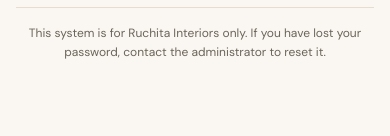
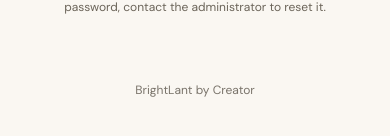
Before and after one commit to Uzair-hp/rims_Demo, a React (Vite) app in the folder frontend/: page /login in a window 390 px wide. Shown: the part 662-798 px from the top of the page. Built offline with nearby package versions, Linux system fonts and the light colour scheme; no server answers.

Commit message:
feat: improve mobile UI and add BrightLant branding

```diff
--- a/frontend/src/components/layout/AppShell.jsx
+++ b/frontend/src/components/layout/AppShell.jsx
@@ -6,6 +6,7 @@
 import BrandLockup from './BrandLockup.jsx'
 import ApiStatus from './ApiStatus.jsx'
 import ThemeToggle from './ThemeToggle.jsx'
+import AttributionFooter from './AttributionFooter.jsx'
 import Sheet from '../ui/Sheet.jsx'
 import SheetList from '../ui/SheetList.jsx'
 import Icon from '../ui/Icon.jsx'
@@ -68,6 +69,7 @@
         <main id="main-content" className={styles.main} tabIndex={-1}>
           <ApiStatus />
           <Outlet />
+          {pathname === '/settings' || pathname.startsWith('/invoices') ? <AttributionFooter /> : null}
         </main>
       </div>
 
--- a/frontend/src/components/layout/AppShell.module.css
+++ b/frontend/src/components/layout/AppShell.module.css
@@ -148,7 +148,7 @@
   .mobileBackdrop {
     position: fixed;
     inset: 0;
-    z-index: calc(var(--z-sidebar) - 1);
+    z-index: calc(var(--z-sheet) - 1);
     border: 0;
     background: rgba(0, 0, 0, 0.28);
   }
--- /dev/null
+++ b/frontend/src/components/layout/AttributionFooter.jsx
@@ -0,0 +1,5 @@
+import styles from './AttributionFooter.module.css'
+
+export default function AttributionFooter() {
+  return <footer className={styles.footer}>BrightLant by Creator</footer>
+}
--- /dev/null
+++ b/frontend/src/components/layout/AttributionFooter.module.css
@@ -0,0 +1,9 @@
+.footer {
+  inline-size: 100%;
+  margin-block-start: var(--space-8);
+  padding-block: var(--space-2);
+  color: var(--color-ink-subtle);
+  font-size: var(--font-size-xs);
+  line-height: var(--line-height-relaxed);
+  text-align: center;
+}
--- a/frontend/src/components/layout/Sidebar.module.css
+++ b/frontend/src/components/layout/Sidebar.module.css
@@ -17,6 +17,7 @@
   display: flex;
   align-items: center;
   gap: var(--space-2);
+  min-inline-size: 0;
 }
 
 .brand {
@@ -54,6 +55,7 @@
 
 .nav {
   flex: 1;
+  min-inline-size: 0;
   overflow-y: auto;
 }
 
@@ -247,8 +249,18 @@
 @media (max-width: 1023px) {
   .sidebar.mobileOpen {
     display: flex;
-    inline-size: min(var(--size-sidebar), calc(100vw - (var(--space-4) * 2)));
+    box-sizing: border-box;
+    inline-size: min(var(--size-sidebar), 100vw);
+    max-inline-size: 100vw;
+    z-index: var(--z-sheet);
+    overflow-x: hidden;
+    overflow-y: auto;
     box-shadow: var(--shadow-lg);
+  }
+
+  .sidebar.mobileOpen .nav {
+    flex: none;
+    overflow-y: visible;
   }
 }
 
--- a/frontend/src/components/layout/TopBar.jsx
+++ b/frontend/src/components/layout/TopBar.jsx
@@ -18,6 +18,7 @@
 export default function TopBar({ actions, mobileMenuOpen = false, onToggleMobileMenu }) {
   const { pathname } = useLocation()
   const isRoot = pathname === '/'
+  const isSettings = pathname === '/settings'
   const [scrolled, setScrolled] = useState(false)
 
   useEffect(() => {
@@ -42,8 +43,8 @@
         {isRoot ? (
           <span className={styles.placeholder} aria-hidden="true" />
         ) : (
-          <Link to="/" className={styles.iconButton} aria-label="Back to dashboard">
-            <Icon name="chevronLeft" size={22} />
+          <Link to="/" className={styles.iconButton} aria-label={isSettings ? 'Go to dashboard' : 'Back to dashboard'}>
+            <Icon name={isSettings ? 'home' : 'chevronLeft'} size={22} />
           </Link>
         )}
       </div>
--- a/frontend/src/components/layout/TopBar.module.css
+++ b/frontend/src/components/layout/TopBar.module.css
@@ -3,7 +3,7 @@
   inset-block-start: 0;
   z-index: var(--z-topbar);
   display: grid;
-  grid-template-columns: auto 1fr var(--size-touch);
+  grid-template-columns: minmax(0, 1fr) auto minmax(0, 1fr);
   align-items: center;
   gap: var(--space-2);
   min-height: var(--size-topbar);
@@ -24,6 +24,14 @@
   justify-content: center;
   gap: var(--space-1);
   min-inline-size: 0;
+}
+
+.side:first-child {
+  justify-content: flex-start;
+}
+
+.side:last-child {
+  justify-content: flex-end;
 }
 
 .placeholder {
@@ -62,6 +70,7 @@
 }
 
 .title {
+  justify-self: center;
   min-width: 0;
   overflow: hidden;
   font-family: var(--font-display);
--- a/frontend/src/features/auth/LoginPage.jsx
+++ b/frontend/src/features/auth/LoginPage.jsx
@@ -18,6 +18,7 @@
 import { useState } from 'react'
 import { useLocation, useNavigate } from 'react-router-dom'
 import BrandLockup from '../../components/layout/BrandLockup.jsx'
+import AttributionFooter from '../../components/layout/AttributionFooter.jsx'
 import Button from '../../components/ui/Button.jsx'
 import Icon from '../../components/ui/Icon.jsx'
 import { useAuth } from './AuthProvider.jsx'
@@ -222,6 +223,7 @@
             This system is for Ruchita Interiors only. If you have lost your password, contact the
             administrator to reset it.
           </p>
+          <AttributionFooter />
         </div>
       </div>
     </main>
```
